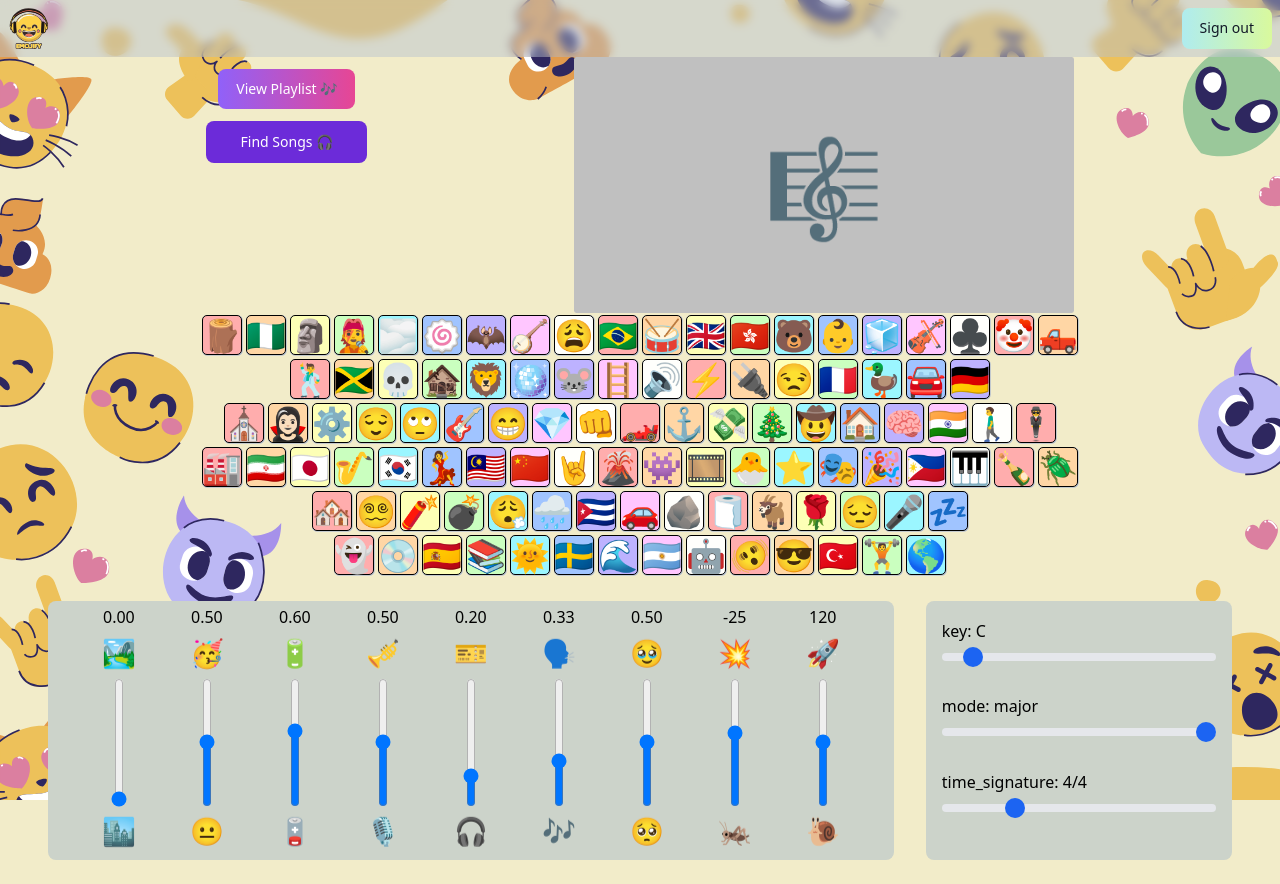
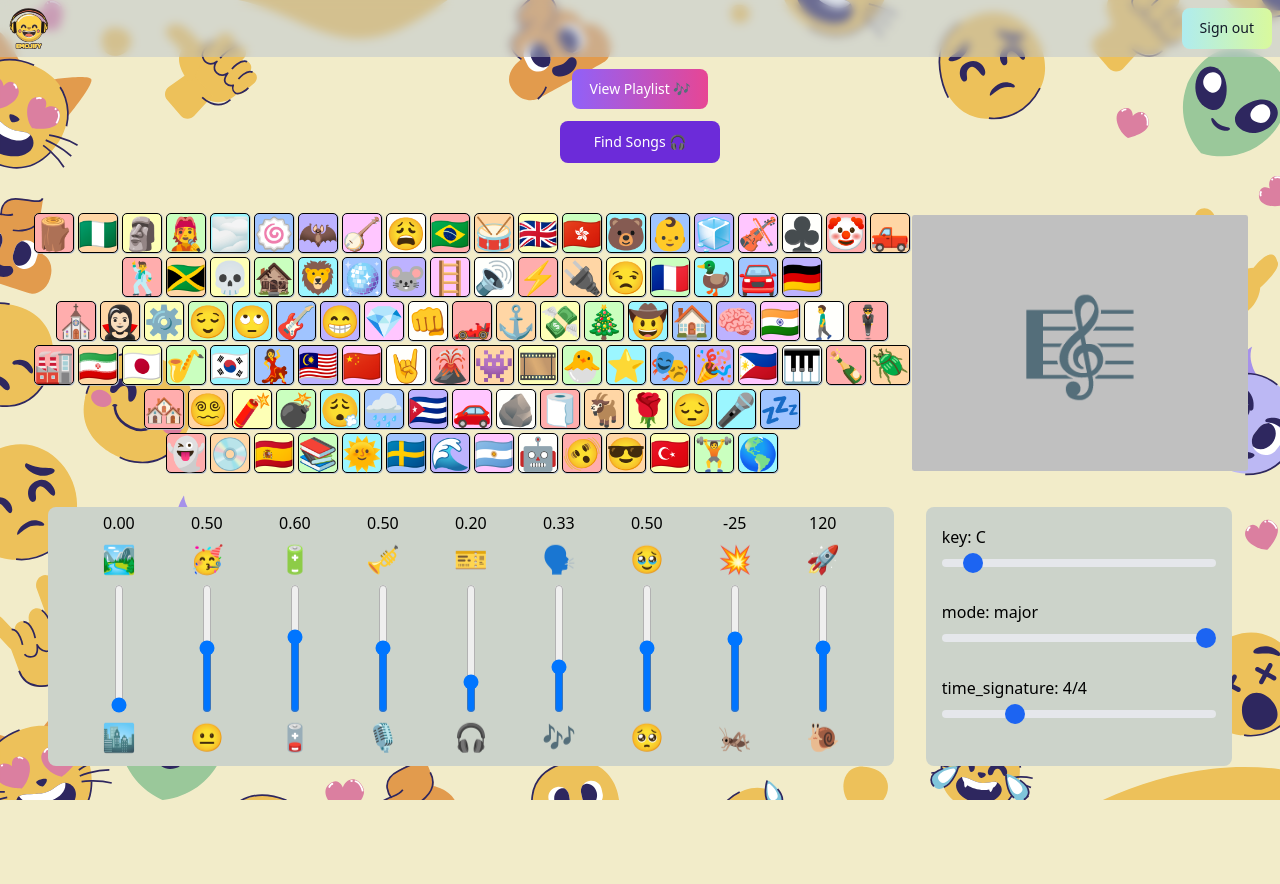
Before and after one commit to BattleshipDragonite/emojify, a React app: page /homepage in a window 1280 px wide. After the commit the page ends 800 px from the top, so only its background shows below. Built offline with nearby package versions, Linux system fonts and the light colour scheme; what grapheme-splitter would draw is missing.

Commit message:
Wrap keyboard in new div

```diff
--- a/src/client/pages/EmojifyPage.tsx
+++ b/src/client/pages/EmojifyPage.tsx
@@ -106,11 +106,13 @@ const EmojifyPage = () => {
                 Find Songs 🎧
               </Button>
             </div>
+          </div>
+          <div id="buttons-display">
+            <EmojiKeyboard setGenre={setGenre}/>
             <div className="genre-div">
               <h1 className="text-8xl m-20">{genre}</h1>
             </div>
           </div>
-          <EmojiKeyboard setGenre={setGenre}/>
           <div id="user-interface">
             <MetricsMixer currMetrics={metrics} setMetrics={setMetrics} />
             <AuxMixer currMetrics={metrics} setMetrics={setMetrics} />
```
